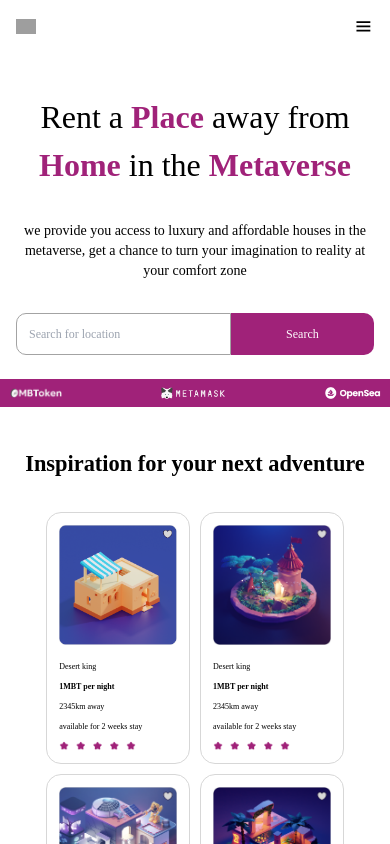
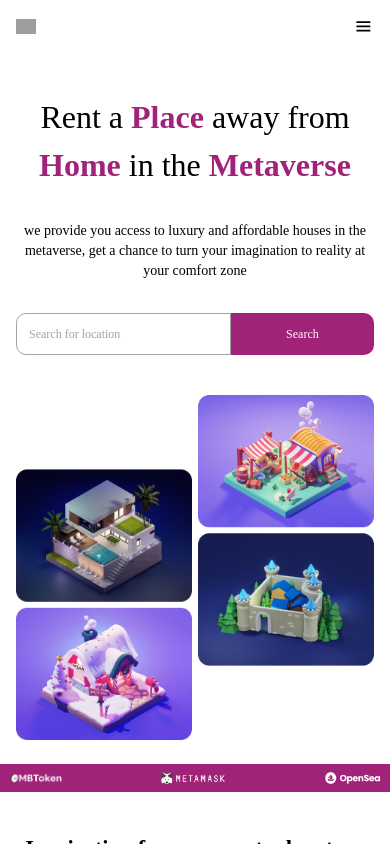
Before and after one commit to Pappyjay23/metabnb, a React (Create React App) app: page / in a window 390 px wide. Shown: the top 844 px of the page. Built offline with nearby package versions, Linux system fonts and the light colour scheme; grey boxes are pictures that could not be loaded; a web font is replaced by a local one.

Commit message:
Changed image view in some sections

```diff
--- a/src/components/Card.jsx
+++ b/src/components/Card.jsx
@@ -3,7 +3,7 @@ import React from 'react'
 const Card = ({item}) => {
   return (
     <div className='w-fit p-3 border border-[#D7D7D7] rounded-[15px] cursor-pointer'>
-        <img className='h-[120px] mx-auto lg:h-[250px] mb-4' src={item.img} alt="Inspirations" />
+        <img className='h-[120px] mx-auto lg:h-[220px] mb-4' src={item.img} alt="Inspirations" />
         <div className='flex flex-col lg:flex-row text-[8px] lg:text-[10px] justify-between my-2'>
             <p className='mb-2'>{item.name}</p>
             <p className='font-bold'>{item.price}</p>
--- a/src/sections/CTA.jsx
+++ b/src/sections/CTA.jsx
@@ -18,7 +18,7 @@ const CTA = () => {
 						Learn more
 					</button>
 				</div>
-				<div className='md:w-[70%] mx-auto lg:w-[50%]'>
+				<div className='md:w-[70%] hidden mx-auto lg:block lg:w-[50%]'>
 					<img src={CTABanner} alt='Banner' />
 				</div>
 			</div>
--- a/src/sections/HeroSection.jsx
+++ b/src/sections/HeroSection.jsx
@@ -7,7 +7,7 @@ import Brand3 from "../assets/images/openSeaLogo.png";
 const HeroSection = () => {
 	return (
 		<>
-			<div className='pt-10 px-4 lg:px-8 py-4 lg:py-[3rem] max-w-[1200px] mx-auto flex items-center justify-between w-full'>
+			<div className='pt-10 px-4 lg:px-8 py-4 lg:py-[3rem] max-w-[1200px] mx-auto flex flex-col lg:flex-row items-center justify-between w-full'>
 				<div className='md:w-[70%] lg:w-[45%] text-center lg:text-left mx-auto'>
 					<h1 className='text-[2rem] lg:text-[2.5rem] mb-8'>
 						Rent a{" "}
@@ -37,7 +37,7 @@ const HeroSection = () => {
 						</form>
 					</div>
 				</div>
-				<div className='lg:w-[45%] hidden lg:block'>
+				<div className='lg:w-[45%] mt-10 lg:mt-0'>
 					<img src={Banner} alt='Banner' />
 				</div>
 			</div>
```
